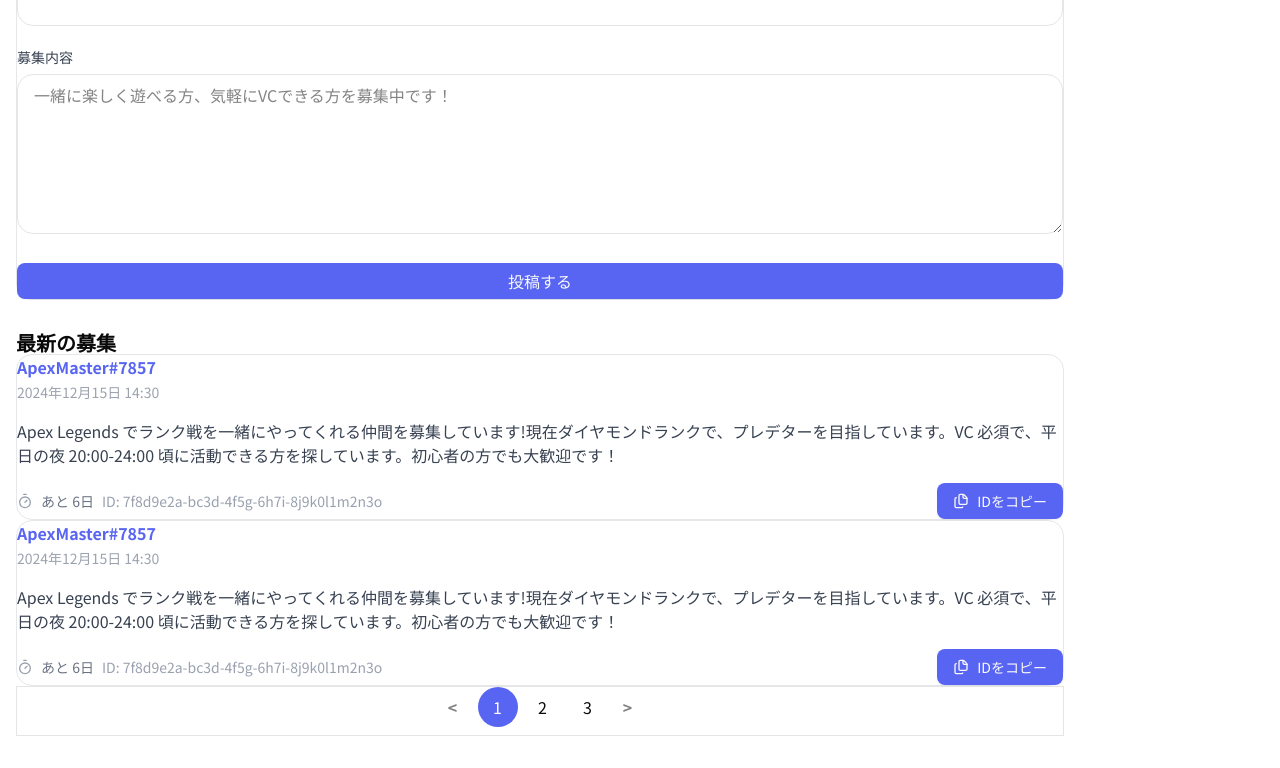
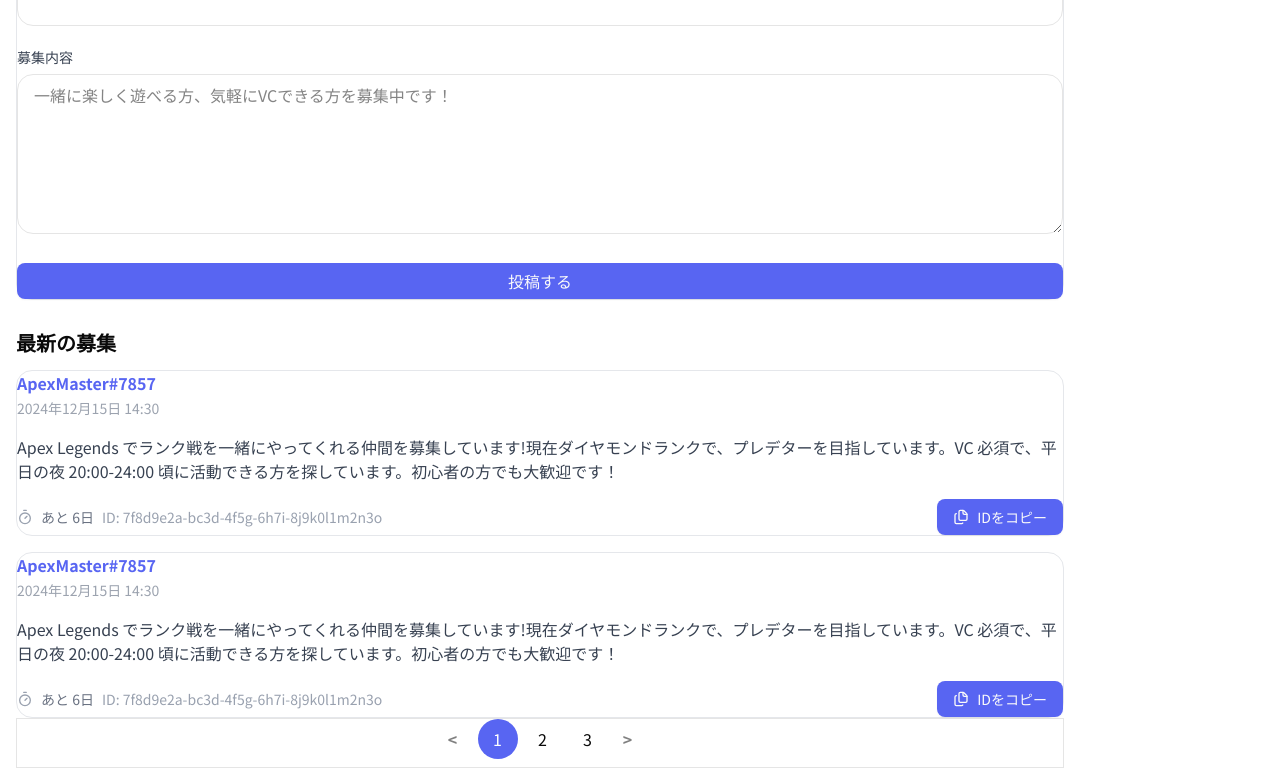
Before and after one commit to kandalog/gameconnect, a Next.js app: page / in a window 1280 px wide. Shown: the part 377-1145 px from the top of the page. Before the commit the page ends 1113 px from the top, so only its background shows below. Built offline with nearby package versions, Linux system fonts and the light colour scheme.

Commit message:
Update: styleの調整

```diff
--- a/src/components/common/Title.tsx
+++ b/src/components/common/Title.tsx
@@ -2,7 +2,8 @@ import React from "react";
 
 type Props = {
   children: React.ReactNode;
+  className?: string;
 };
-export const Title = ({ children }: Props) => {
-  return <h2 className="font-bold text-[20px]">{children}</h2>;
+export const Title = ({ children, className }: Props) => {
+  return <h2 className={`font-bold text-[20px]${className ? ` ${className}` : ""}`}>{children}</h2>;
 };
--- a/src/components/features/home/FriendRequestCard.tsx
+++ b/src/components/features/home/FriendRequestCard.tsx
@@ -6,17 +6,20 @@ import { toast } from "sonner";
 import { Card } from "@/components/base/Card";
 import { Button } from "@/components/ui/button";
 
+type Props = {
+  className?: string;
+};
+
 const handleCopyDiscordId = (id: string) => {
-  // TODO
   navigator.clipboard.writeText(id);
   toast.success("Discord IDをコピーしました", {
     description: id,
   });
 };
 
-export const FriendRequestCard = () => {
+export const FriendRequestCard = ({ className }: Props) => {
   return (
-    <Card>
+    <Card className={className}>
       {/* header */}
       <div>
         <p className="text-primary font-bold">ApexMaster#7857</p>
--- a/src/components/features/home/FriendRequestList.tsx
+++ b/src/components/features/home/FriendRequestList.tsx
@@ -8,8 +8,8 @@ export const FriendRequestList = () => {
   return (
     <div className="mt-8">
       <Title>最新の募集</Title>
-      <FriendRequestCard />
-      <FriendRequestCard />
+      <FriendRequestCard className="mt-4" />
+      <FriendRequestCard className="mt-4" />
     </div>
   );
 };
```
